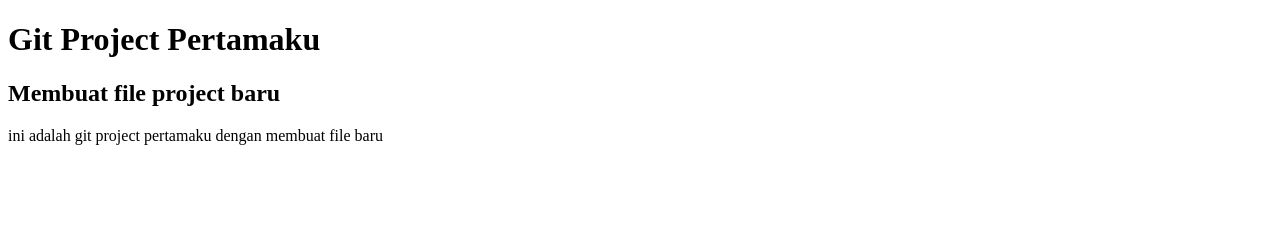
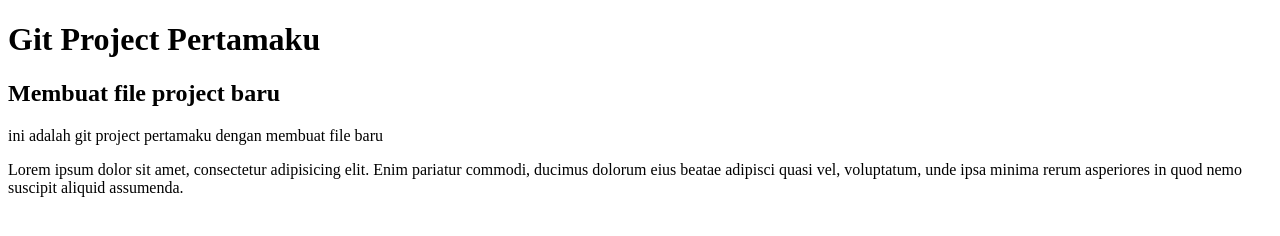
Before and after one commit to aerochops/web_git, a plain HTML site: page index.html in a window 1280 px wide. Drawn offline with Linux system fonts and the light colour scheme.

Commit message:
Adding text p

```diff
--- a/index.html
+++ b/index.html
@@ -9,5 +9,11 @@
     <h1>Git Project Pertamaku</h1>
     <h2>Membuat file project baru</h2>
     <p>ini adalah git project pertamaku dengan membuat file baru</p>
+    <p>
+        Lorem ipsum dolor sit amet, consectetur adipisicing elit. Enim
+        pariatur commodi, ducimus dolorum eius beatae adipisci quasi vel,
+        voluptatum, unde ipsa minima rerum asperiores in quod nemo suscipit
+        aliquid assumenda.
+    </p>
 </body>
 </html>
```
